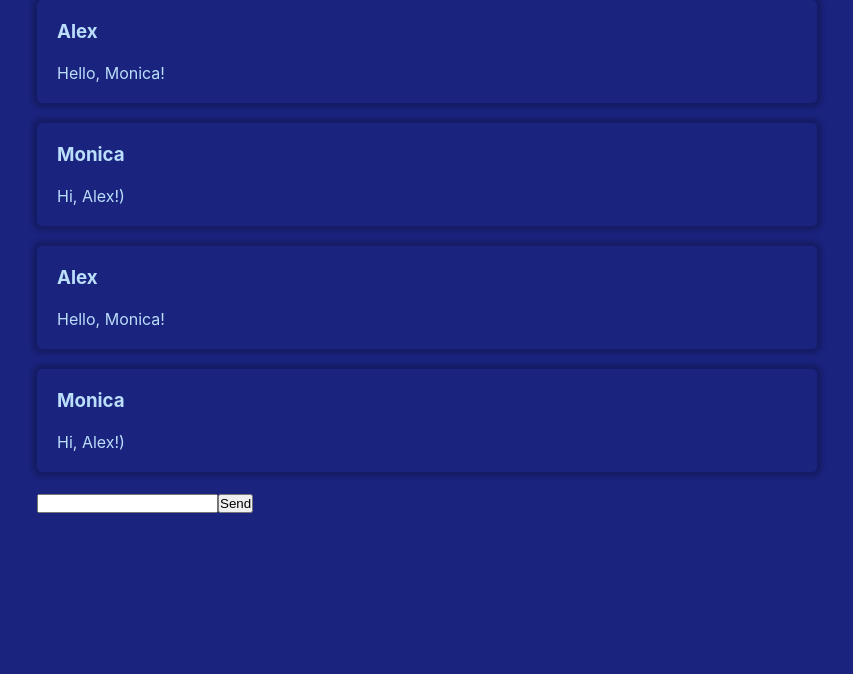
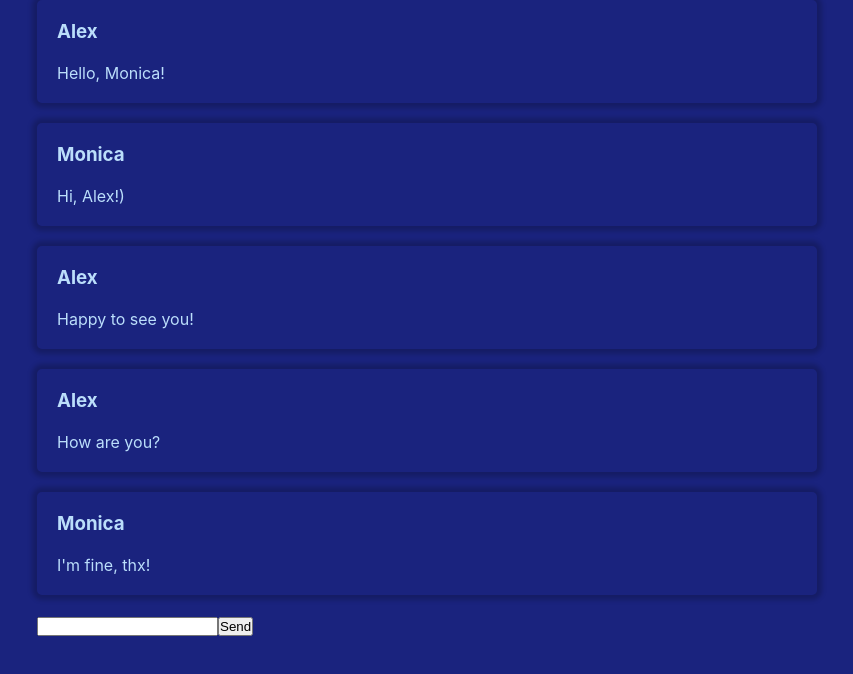
Before and after one commit to YaroslavBemov/bookface, a React (Create React App) app in the folder frontend/: page / in a window 1280 px wide. Shown: the top 674 px of the page, without its empty margins (213-1066 px from the left). Built offline with nearby package versions, Linux system fonts and the light colour scheme.

Commit message:
add messages

```diff
--- a/frontend/src/App.js
+++ b/frontend/src/App.js
@@ -9,20 +9,26 @@ function App() {
       text: 'Hello, Monica!'
     },
     {
-      from: 'Monica', text: 'Hi, Alex!)'
+      from: 'Monica',
+      text: 'Hi, Alex!)'
     },
     {
       from: 'Alex',
-      text: 'Hello, Monica!'
+      text: 'Happy to see you!'
     },
     {
-      from: 'Monica', text: 'Hi, Alex!)'
+      from: 'Alex',
+      text: 'How are you?'
+    },
+    {
+      from: 'Monica',
+      text: 'I\'m fine, thx!'
     }
   ])
 
   return (
     <div className="App">
-      <MessageList list={ messageList } setList={ setMessageList }/>
+      <MessageList list={messageList} setList={setMessageList}/>
     </div>
   )
 }
```
